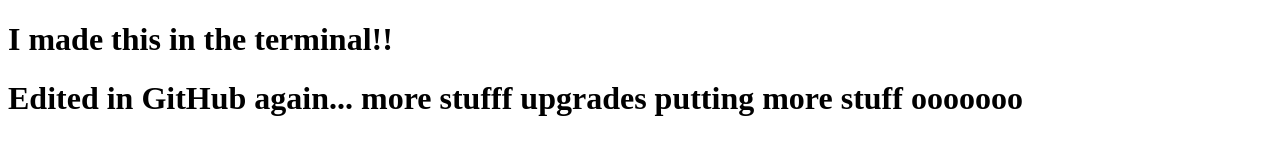
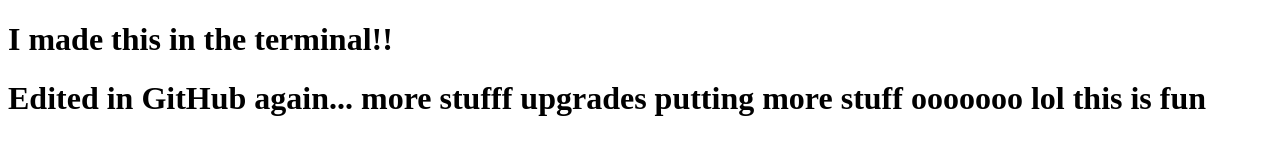
Before and after one commit to khaleohansana/terminal-only, a plain HTML site: page index.html in a window 1280 px wide. Drawn offline with Linux system fonts and the light colour scheme.

Commit message:
messing with index cause I can

```diff
--- a/index.html
+++ b/index.html
@@ -11,6 +11,6 @@
 			again...
 			more stufff upgrades
 		putting more stuff ooooooo
-
+		lol this is fun
 	</body>
 </html>
```
